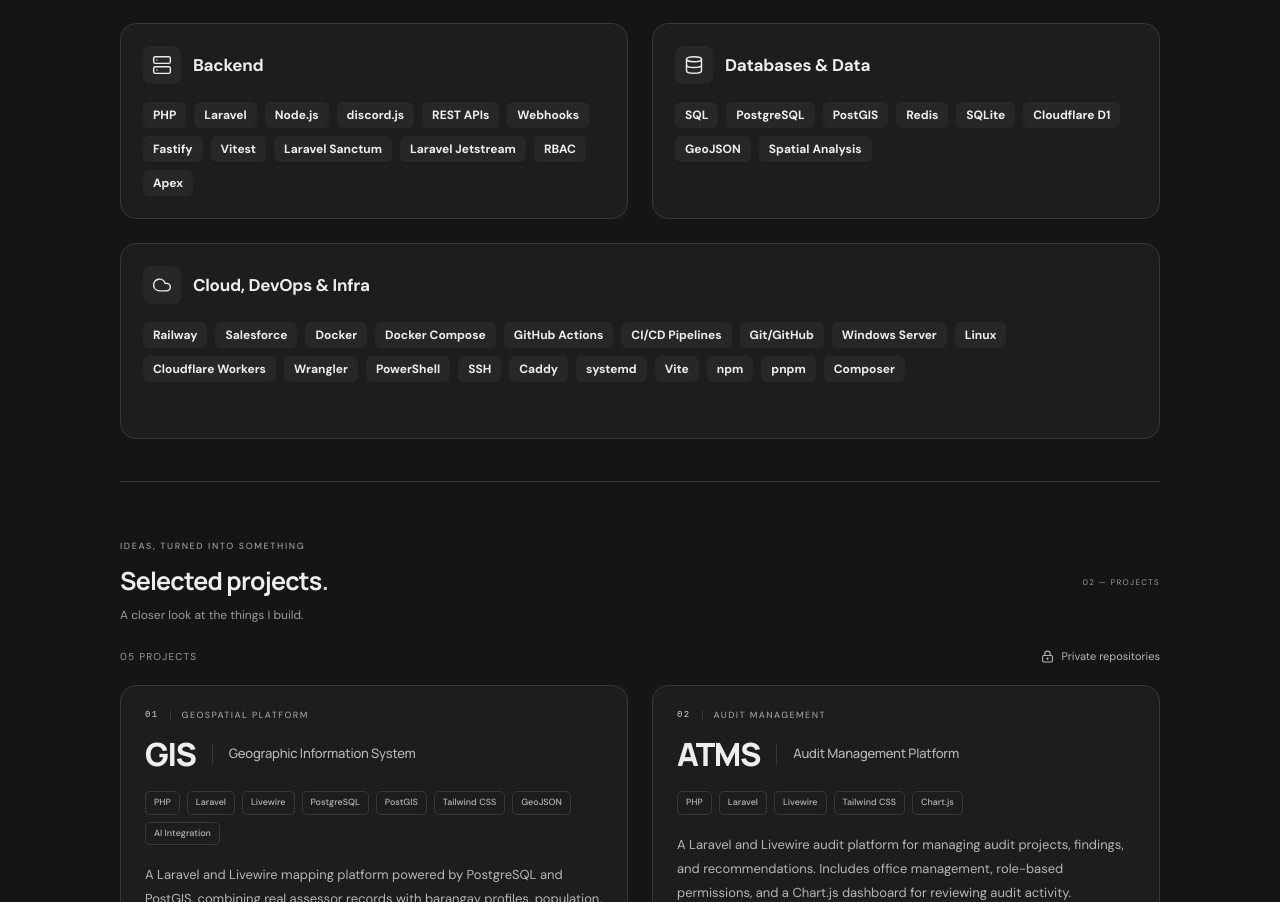
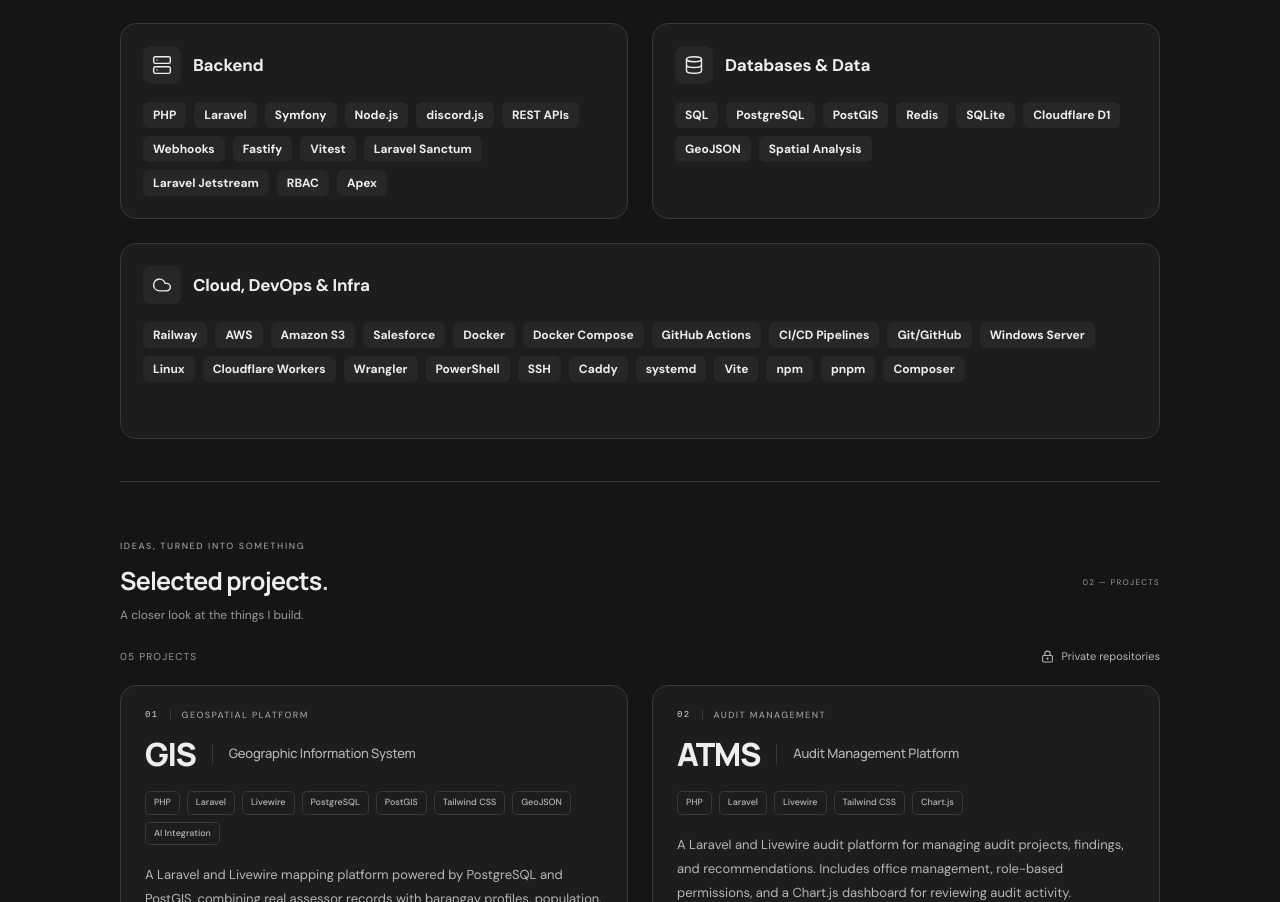
Before and after one commit to jeko-sukunapromax/portfolio-jericho, a React (Vite) app: page / in a window 1280 px wide. Shown: the part 2143-3045 px from the top of the page. Built offline with nearby package versions, Linux system fonts and the light colour scheme.

Commit message:
Add Symfony AWS and Amazon S3 to toolkit

```diff
--- a/src/content.ts
+++ b/src/content.ts
@@ -72,7 +72,7 @@ export const toolkitGroups: PortfolioToolGroup[] = [
     title: "Backend",
     icon: "backend",
     tools: [
-      "PHP", "Laravel", "Node.js", "discord.js", "REST APIs", "Webhooks",
+      "PHP", "Laravel", "Symfony", "Node.js", "discord.js", "REST APIs", "Webhooks",
       "Fastify", "Vitest",
       "Laravel Sanctum", "Laravel Jetstream", "RBAC", "Apex",
     ],
@@ -88,7 +88,7 @@ export const toolkitGroups: PortfolioToolGroup[] = [
     title: "Cloud, DevOps & Infra",
     icon: "cloud",
     tools: [
-      "Railway", "Salesforce", "Docker", "Docker Compose", "GitHub Actions", "CI/CD Pipelines",
+      "Railway", "AWS", "Amazon S3", "Salesforce", "Docker", "Docker Compose", "GitHub Actions", "CI/CD Pipelines",
       "Git/GitHub", "Windows Server", "Linux", "Cloudflare Workers", "Wrangler",
       "PowerShell", "SSH", "Caddy", "systemd", "Vite", "npm", "pnpm", "Composer",
     ],
```
